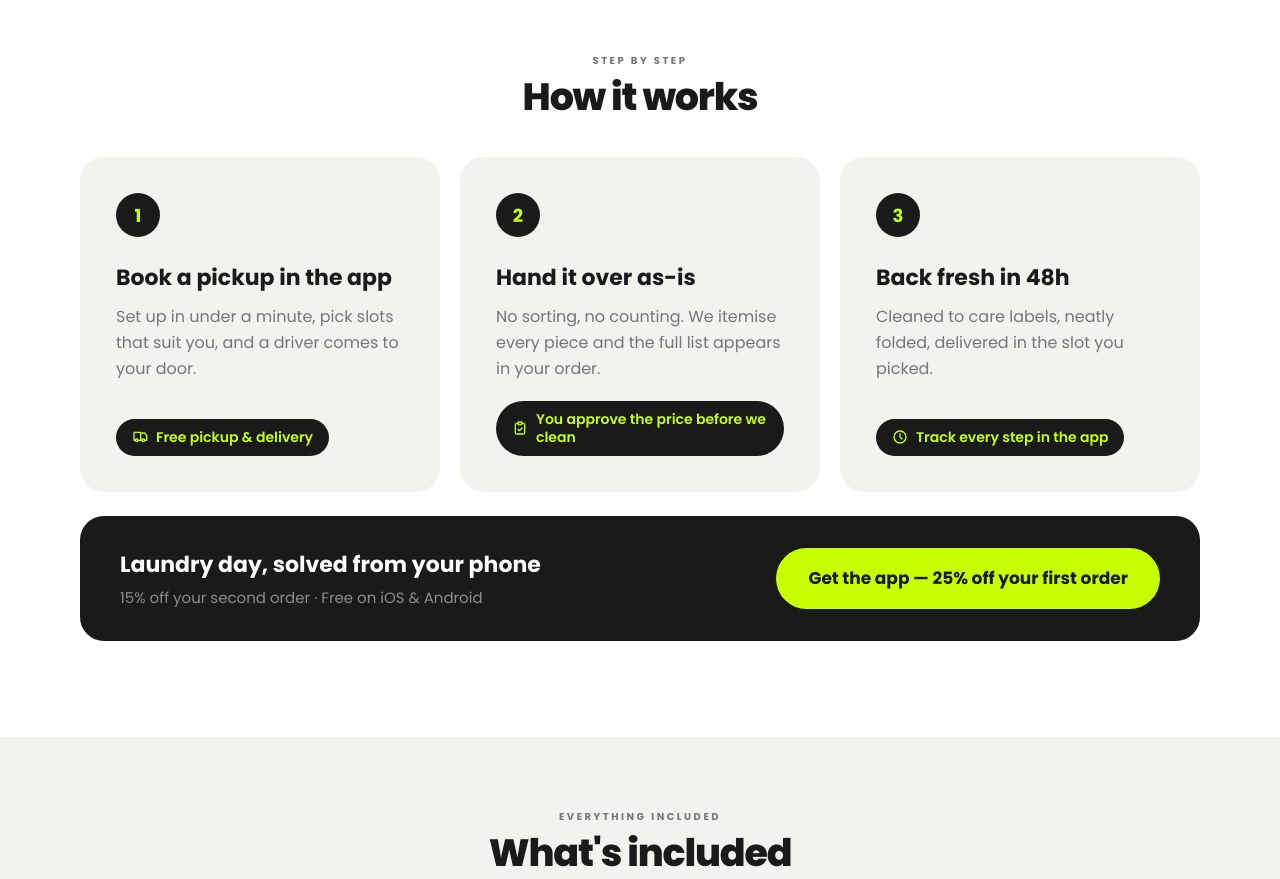
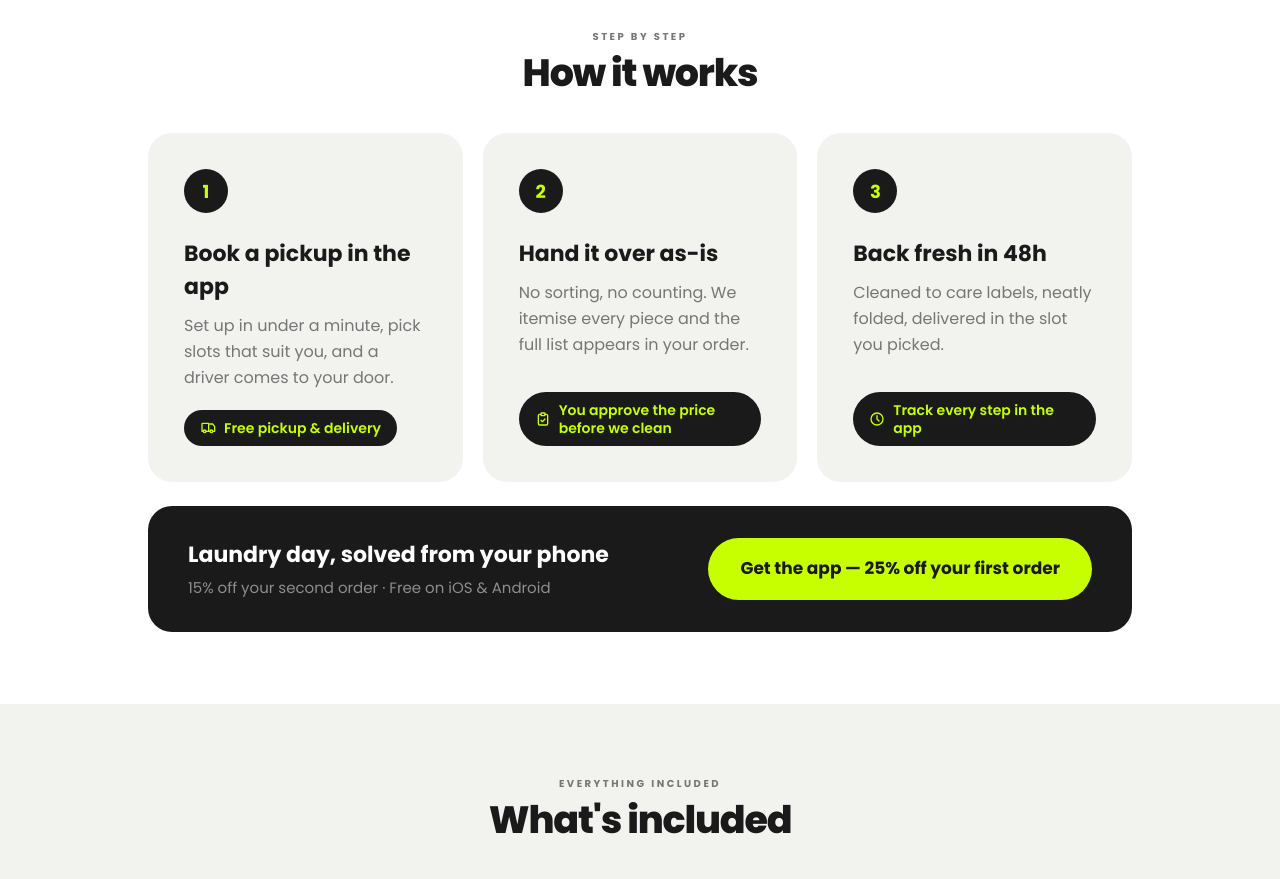
Before and after one commit to SheharyarTariq/lf_web, a Next.js app: page / in a window 1280 px wide. Shown: the part 900-1779 px from the top of the page. Built offline with nearby package versions, Linux system fonts and the light colour scheme; no server answers.

Commit message:
feat: design alignment

```diff
--- a/app/page.tsx
+++ b/app/page.tsx
@@ -276,10 +276,10 @@ export default function Home() {
       {/* ── HOW IT WORKS ── white bg */}
       {/* id + scroll-mt: /how-it-works redirects here; scroll-mt clears the 58px sticky header */}
       <div id="how-it-works" className="bg-white scroll-mt-[58px]">
-        <div className="py-24 px-6 max-[860px]:py-16 max-[860px]:px-5">
+        <div className="py-[72px] px-12 max-w-[1080px] mx-auto max-[860px]:py-[52px] max-[860px]:px-5">
           <SectionHeader label="Step by step" heading="How it works" />
 
-          <ol className="list-none p-0 max-w-[1120px] mx-auto grid grid-cols-3 gap-5 max-[860px]:grid-cols-1 max-[860px]:gap-4">
+          <ol className="list-none p-0 grid grid-cols-3 gap-5 max-[860px]:grid-cols-1 max-[860px]:gap-4">
             {HOW_STEPS.map((step) => (
               <li key={step.n} className="flex flex-col items-start p-9 rounded-[24px] bg-lf-bg max-[860px]:p-7">
                 <span aria-hidden className="w-11 h-11 rounded-full bg-dark text-lime text-[18px] font-bold inline-flex items-center justify-center mb-6">
@@ -295,7 +295,7 @@ export default function Home() {
             ))}
           </ol>
 
-          <div className="max-w-[1120px] mx-auto mt-6 py-8 px-10 rounded-[24px] bg-dark flex items-center justify-between gap-8 max-[860px]:flex-col max-[860px]:items-stretch max-[860px]:text-center max-[860px]:px-6 max-[860px]:gap-6 max-[860px]:mt-4">
+          <div className="mt-6 py-8 px-10 rounded-[24px] bg-dark flex items-center justify-between gap-8 max-[860px]:flex-col max-[860px]:items-stretch max-[860px]:text-center max-[860px]:px-6 max-[860px]:gap-6 max-[860px]:mt-4">
             <div className="flex-1 min-w-0">
               <p className="text-[clamp(18px,2.2vw,22px)] font-bold text-white mb-1.5 max-[860px]:whitespace-normal min-[861px]:truncate">
                 Laundry day, solved from your phone
```
